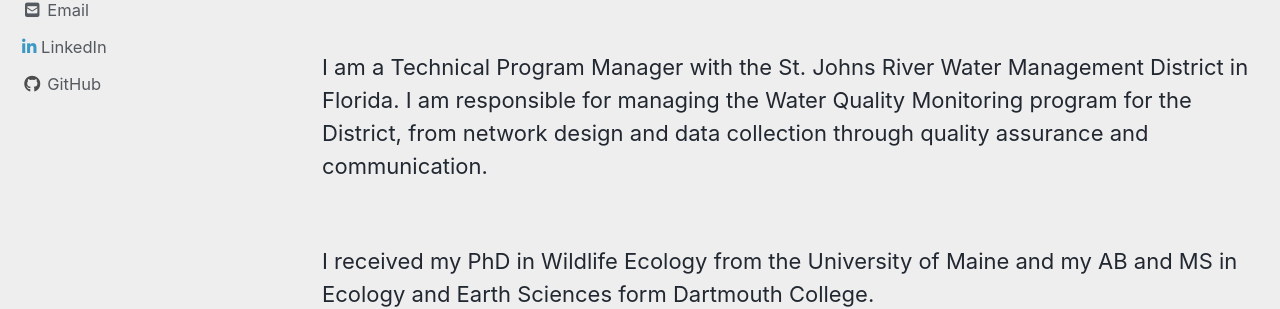
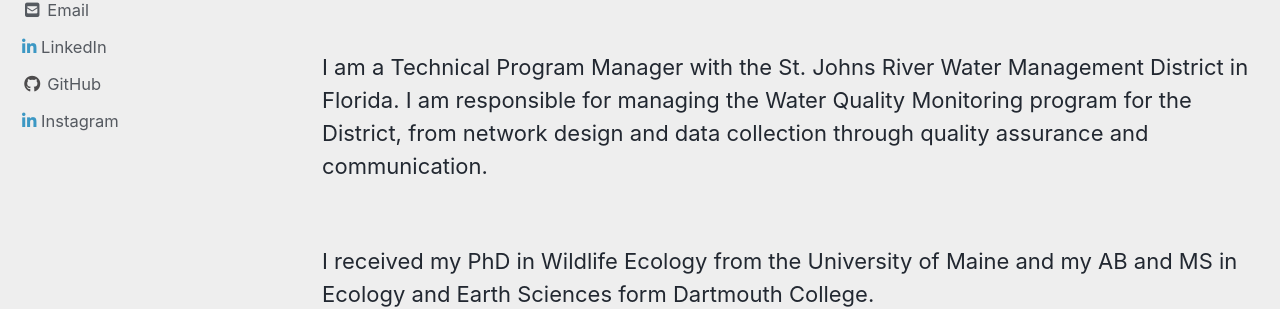
Before and after one commit to mguyette/mguyette.github.io, a Jekyll site: the page built from index.md, in a window 1280 px wide. Shown: the part 603-912 px from the top of the page. Built offline with Jekyll 4.4.1, drawn with Linux system fonts in a browser that asks for light colours; cached includes are drawn as plain includes; nearby versions of some CDN libraries; the list of posts is cut into pages by our own code.

Commit message:
Update _config.yml

```diff
--- a/_config.yml
+++ b/_config.yml
@@ -129,8 +129,8 @@ author:
       icon: "fab fa-fw fa-github"
       url: "https://github.com/mguyette"
     - label: "Instagram"
-      icon: "fab fa-fw fa-instagram"
-      # url: "https://instagram.com/"
+      icon: "fa fa-linkedin"
+      url: "https://instagram.com/"
 
 # Site Footer
 footer:
```
